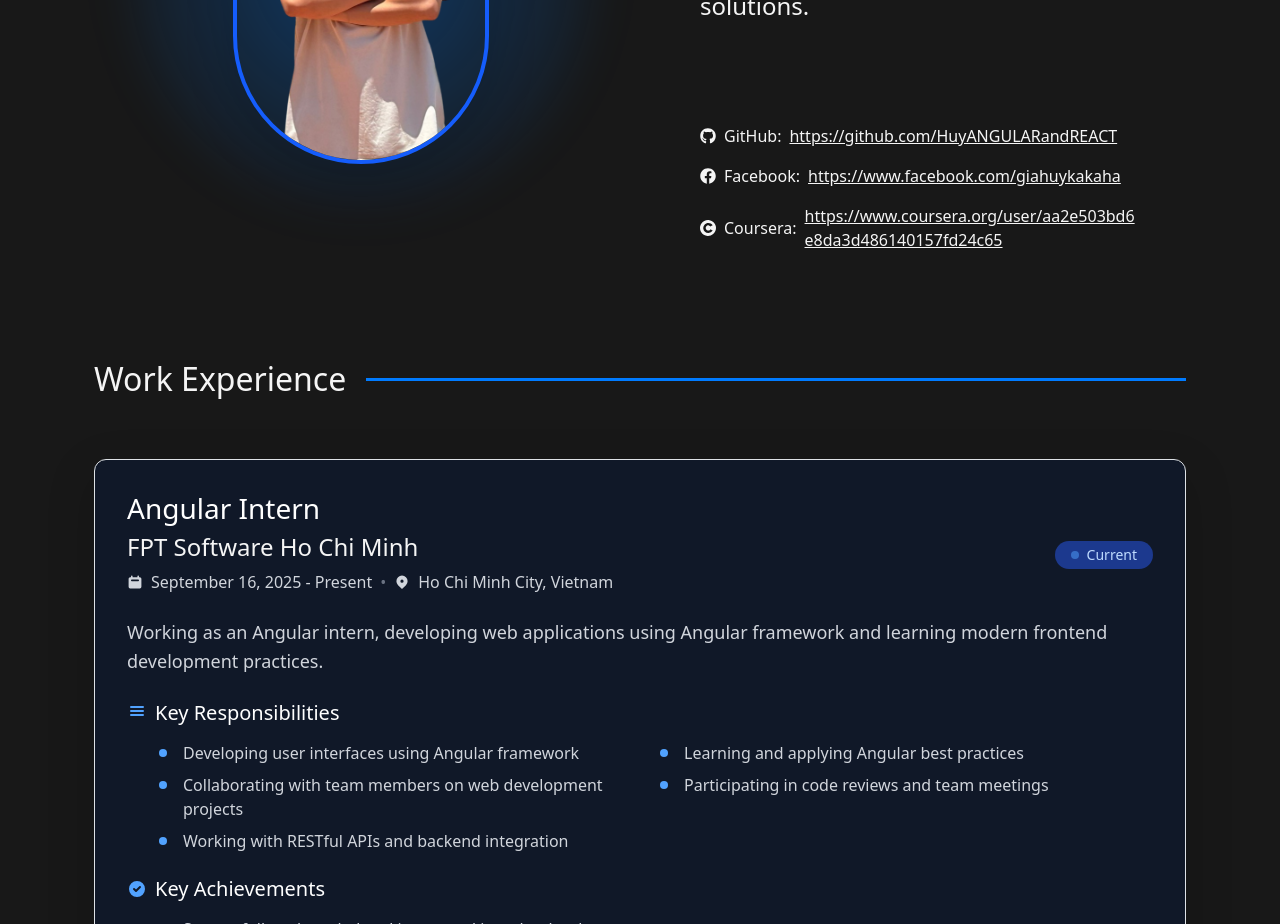
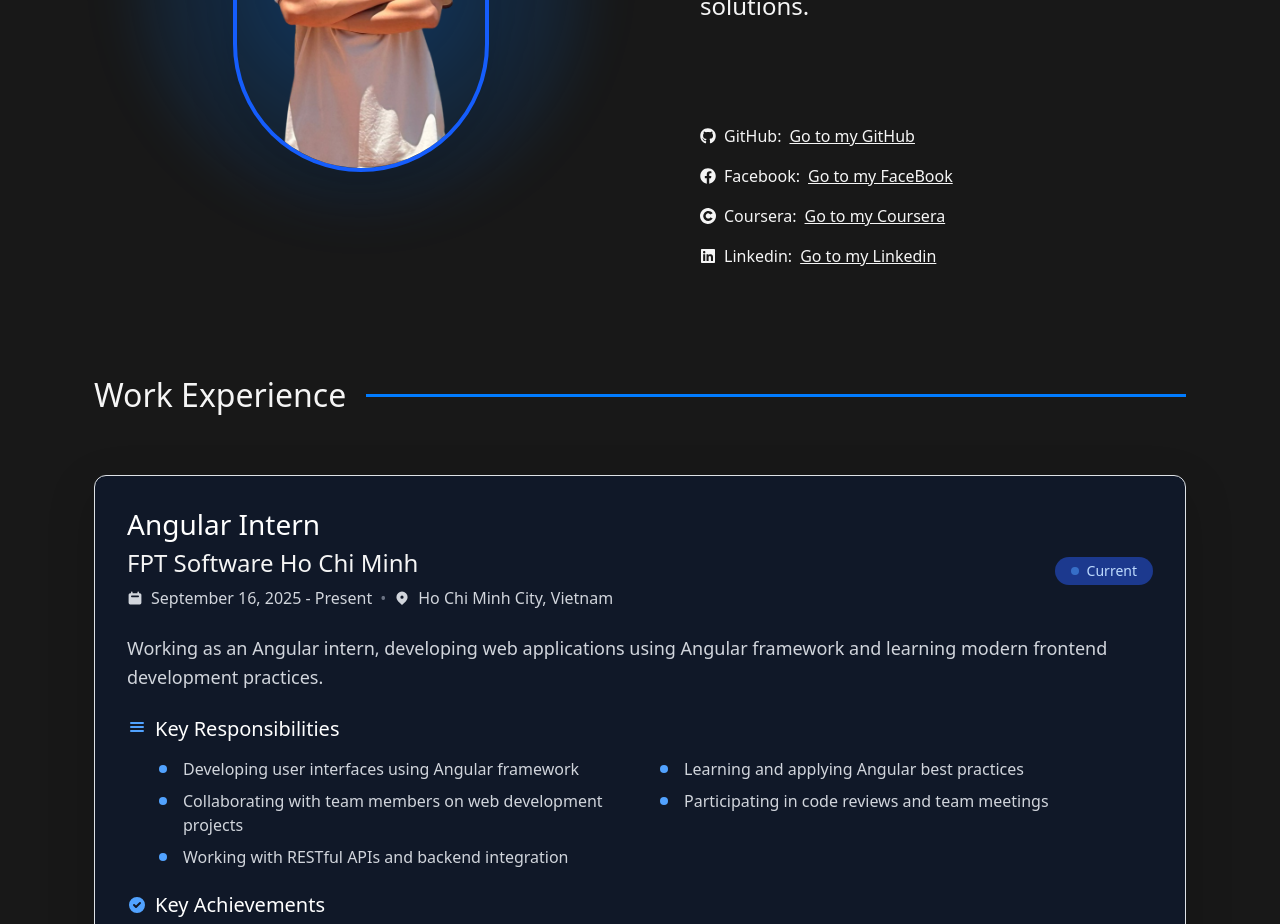
Before and after one commit to HuyANGULARandREACT/Portfolio, a React (Vite) app in the folder react_portfolio/: page / in a window 1280 px wide. Shown: the part 1420-2344 px from the top of the page. Built offline with nearby package versions, Linux system fonts and the light colour scheme.

Commit message:
add linkein

```diff
--- a/react_portfolio/src/pages/home/homeBio.jsx
+++ b/react_portfolio/src/pages/home/homeBio.jsx
@@ -2,7 +2,7 @@ import React from "react";
 import { useLanguage } from "../../context/languageContext";
 import { useTheme } from "../../context/themeContext";
 import { Container } from "react-bootstrap";
-import { FaGithub } from "react-icons/fa";
+import { FaGithub, FaLinkedin } from "react-icons/fa";
 import { Link } from "react-router-dom";
 import { FaFacebook } from "react-icons/fa";
 import { SiCoursera } from "react-icons/si";
@@ -77,7 +77,7 @@ const HomeBio = () => {
                   style={{ color: themeStyle.text }}
                   className="break-all hover:underline"
                 >
-                  https://github.com/HuyANGULARandREACT
+                  Go to my GitHub
                 </Link>
               </div>
               <div className="flex flex-col sm:flex-row sm:items-center gap-2">
@@ -90,7 +90,7 @@ const HomeBio = () => {
                   style={{ color: themeStyle.text }}
                   className="break-all hover:underline"
                 >
-                  https://www.facebook.com/giahuykakaha
+                  Go to my FaceBook
                 </Link>
               </div>
               <div className="flex flex-col sm:flex-row sm:items-center gap-2">
@@ -103,7 +103,20 @@ const HomeBio = () => {
                   style={{ color: themeStyle.text }}
                   className="break-all hover:underline"
                 >
-                  https://www.coursera.org/user/aa2e503bd6e8da3d486140157fd24c65
+                  Go to my Coursera
+                </Link>
+              </div>
+              <div className="flex flex-col sm:flex-row sm:items-center gap-2">
+                <div className="flex items-center gap-2">
+                  <FaLinkedin />
+                  <span className="hidden sm:inline">Linkedin:</span>
+                </div>
+                <Link
+                  to="https://www.linkedin.com/in/huyng-h3112005/"
+                  style={{ color: themeStyle.text }}
+                  className="break-all hover:underline"
+                >
+                  Go to my Linkedin
                 </Link>
               </div>
             </div>
--- a/react_portfolio/src/pages/home/homeCertificate.jsx
+++ b/react_portfolio/src/pages/home/homeCertificate.jsx
@@ -16,7 +16,8 @@ const HomeCertificate = () => {
     "chung_nhan_hoc_bong.pdf",
     "Coursera VYUA2QPU9D4H.pdf",
     "CertificateOfCompletion_Build AI Agents and Automate Workflows with n8n.pdf",
-    "EF SET Certificate.pdf"
+    "EF SET Certificate.pdf",
+
   ];
 
   useEffect(() => {
```
Also changed, not shown: 1 other file (tests, documents, lock files or other folders).
